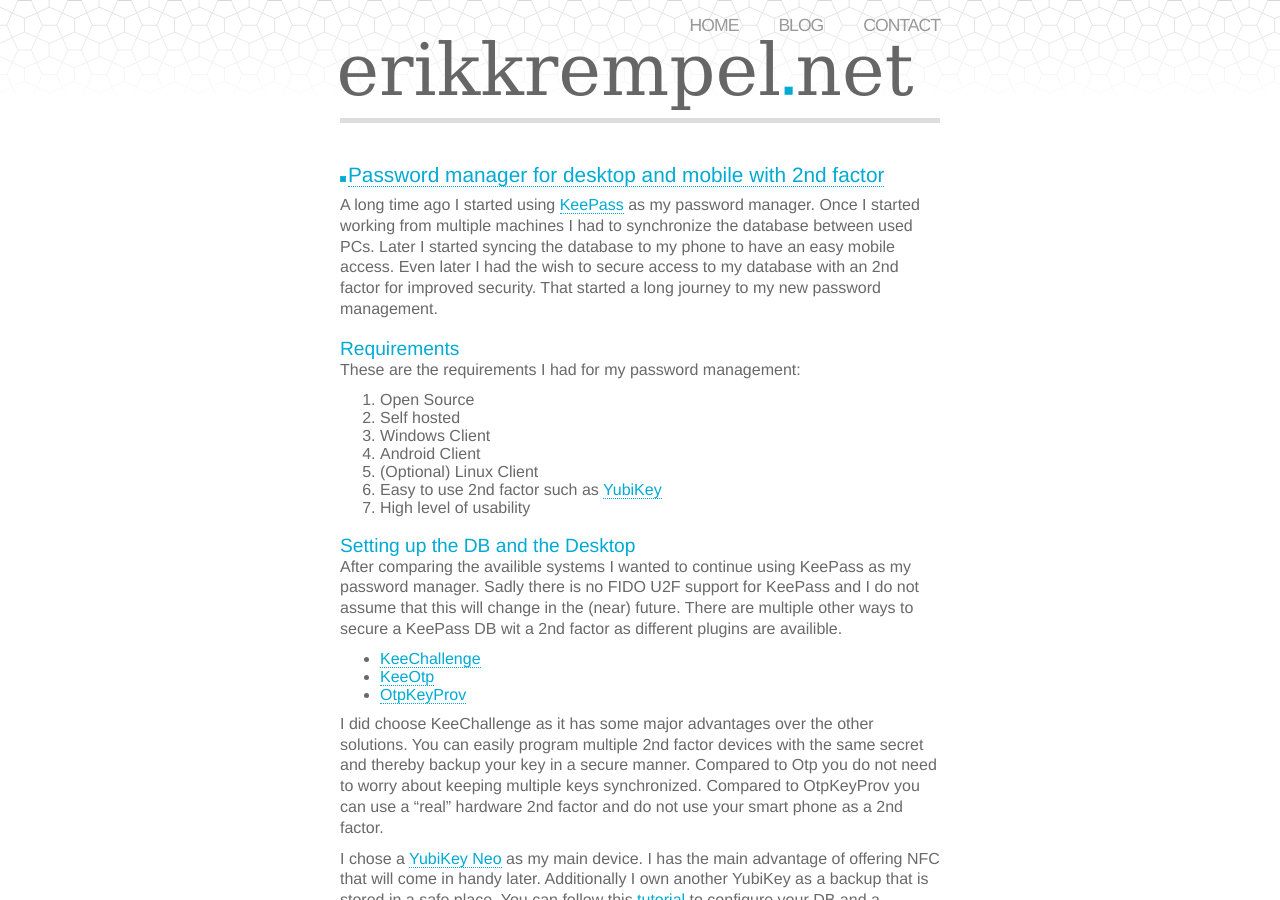
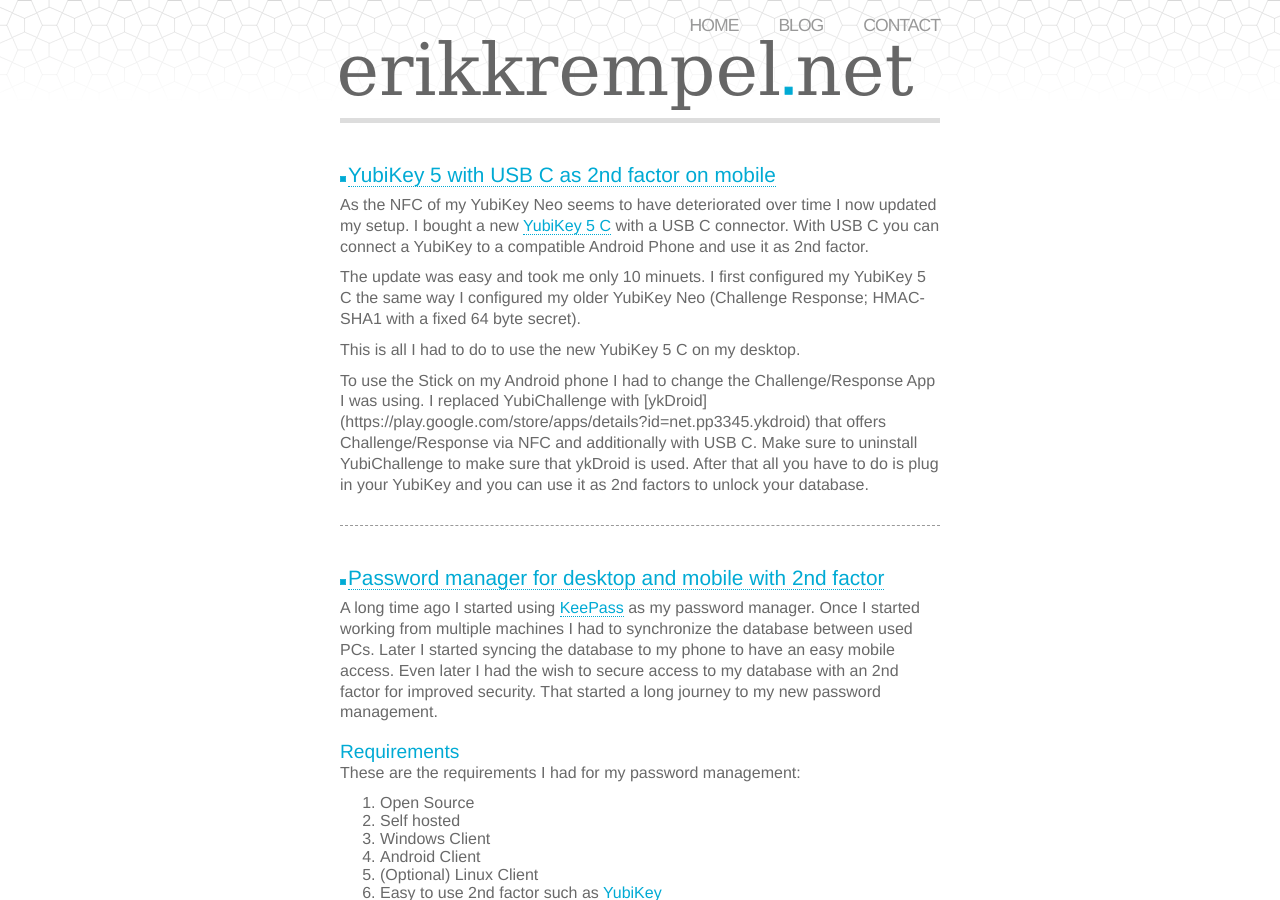
Before and after one commit to ekrempel/ekrempel.github.io, a Jekyll site: the page built from blog/index.md, in a window 1280 px wide and 900 px high. Built offline with Jekyll 4.4.1, drawn with Linux system fonts in a browser that asks for light colours.

Commit message:
added a new post about YubiKey 5 C Updated small details

```diff
--- /dev/null
+++ b/_posts/2019-04-13-passwordManager-Update.md
@@ -0,0 +1,12 @@
+---
+layout: post
+title: YubiKey 5 with USB C as 2nd factor on mobile
+---
+
+As the NFC of my YubiKey Neo seems to have deteriorated over time I now updated my setup. I bought a new [YubiKey 5 C](https://www.yubico.com/product/yubikey-5c/) with a USB C connector. With USB C you can connect a YubiKey to a compatible Android Phone and use it as 2nd factor.
+
+The update was easy and took me only 10 minuets. I first configured my YubiKey 5 C the same way I configured my older YubiKey Neo (Challenge Response; HMAC-SHA1 with a fixed 64 byte secret).
+
+This is all I had to do to use the new YubiKey 5 C on my desktop.
+
+To use the Stick on my Android phone I had to change the Challenge/Response App I was using. I replaced YubiChallenge with [ykDroid] (https://play.google.com/store/apps/details?id=net.pp3345.ykdroid) that offers Challenge/Response via NFC and additionally with USB C. Make sure to uninstall YubiChallenge to make sure that ykDroid is used. After that all you have to do is plug in your YubiKey and you can use it as 2nd factors to unlock your database.
--- a/blog/index.md
+++ b/blog/index.md
@@ -1,6 +1,6 @@
 ---
 layout: blog
-title: Domain51 Blog
+title: Blog from erikkrempel.net
 ---
 
 This will never be seen. It is just used to generate a list of all blog posts
--- a/index.markdown
+++ b/index.markdown
@@ -7,7 +7,7 @@ title: www.erikkrempel.net
 
 This is the private website from Erik Krempel.
 
-I studied computer science at [Karlsruhe Institute of Technology](http://www.kit.edu) in Germany, in 2017 I finished my PhD in computer science. Currently I am working as group head at [Fraunhofer IOSB](http://www.iosb.fraunhofer.de/servlet/is/11/) in the department for *Interactive Analysis and Diagnosis* ([IAD](https://www.iosb.fraunhofer.de/servlet/is/69288/)).
+I studied computer science at [Karlsruhe Institute of Technology](http://www.kit.edu) in Germany. In 2017 I finished my PhD in computer science. Currently I am working as group head at [Fraunhofer IOSB](http://www.iosb.fraunhofer.de/servlet/is/11/) in the department for *Interactive Analysis and Diagnosis* ([IAD](https://www.iosb.fraunhofer.de/servlet/is/69288/)).
 My research group *Identity Management* focuses on privacy, data protection and usage control. Please have a look at [Contact](contact/index.html), if you wish to contact me.
 
 Initially I bought this domain for the email address. Because an empty website looks so sad, I created this one until I have some other purpose. Nowadays it serves as blog with an extremly low update frequency where I mainly document private projects.
```
